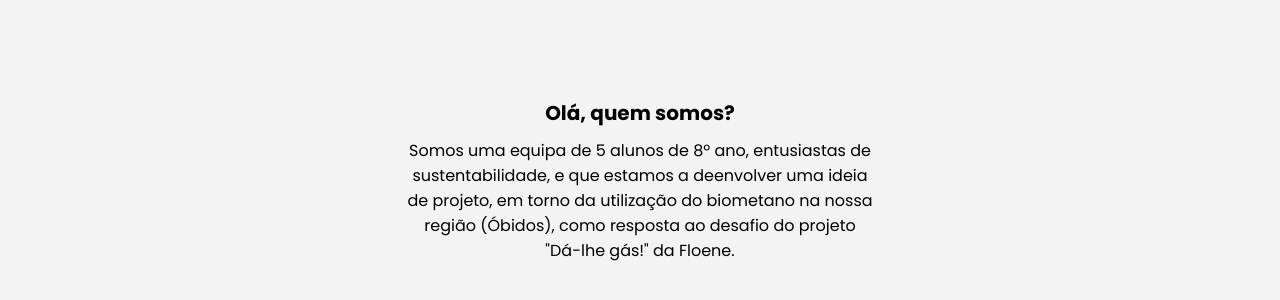
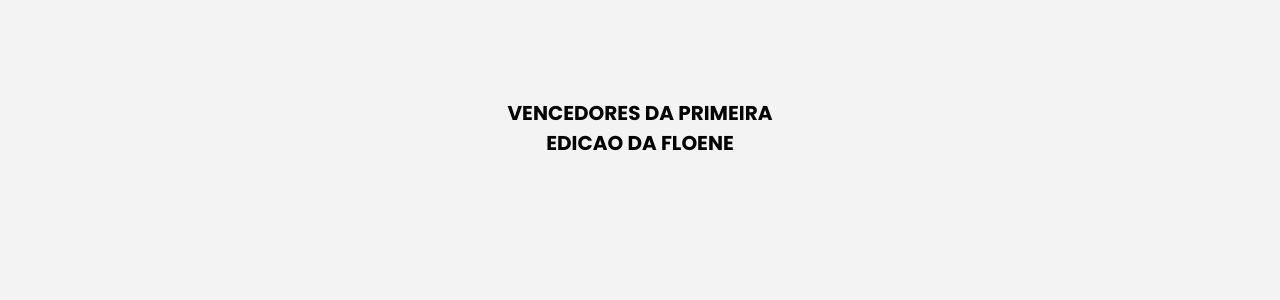
Before and after one commit to BioRevolucionarios/BioRevolucionarios.github.io, a plain HTML site: page index.html in a window 1280 px wide. Shown: the part 122-422 px from the top of the page. Drawn offline with nearby package versions, Linux system fonts and the light colour scheme.

Commit message:
Update index.html

```diff
--- a/index.html
+++ b/index.html
@@ -26,8 +26,7 @@
 
 
     <div class="DivQuemSomosDiv">
-        <h2>Olá, quem somos?</h2>
-        <p>Somos uma equipa de 5 alunos de 8º ano, entusiastas de <br> sustentabilidade, e que estamos a deenvolver uma ideia<br> de projeto, em torno da utilização do biometano na nossa <br>  região (Óbidos), como resposta ao desafio do projeto<br> "Dá-lhe gás!" da Floene.</p>
+        <h2>VENCEDORES DA PRIMEIRA </br> EDICAO DA FLOENE</h2>
     </div>
 </body>
 </html>
```
